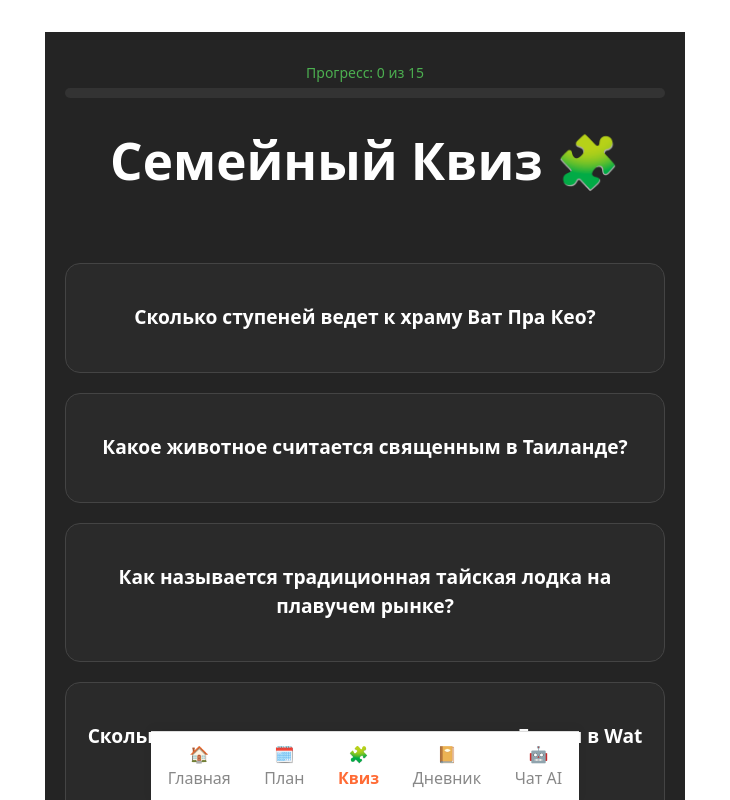
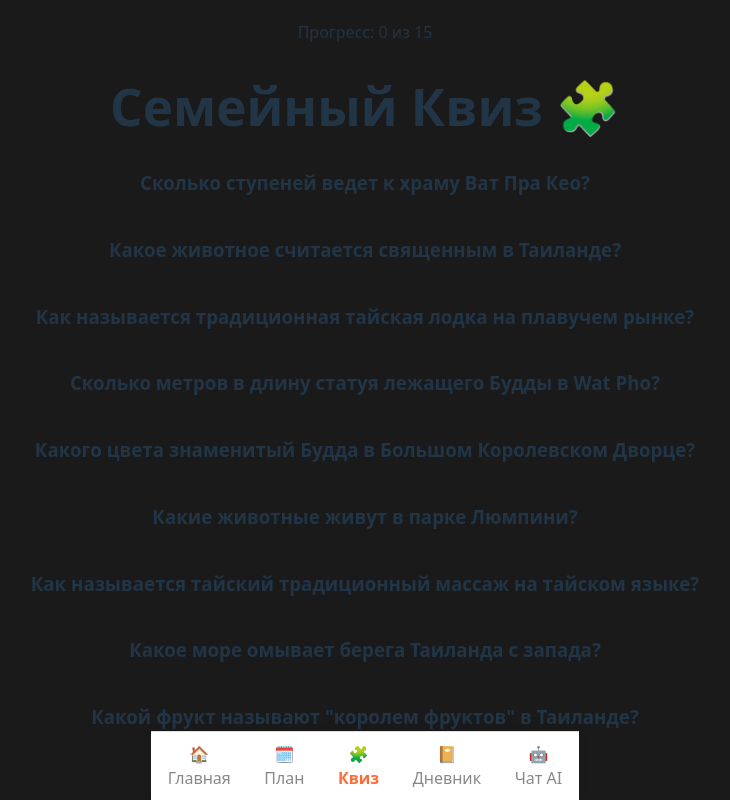
Before and after one commit to Salen79/thailand-family-trip, a React (Vite) app in the folder spa-app/: page /quiz in a window 1280 px wide. Shown: the top 800 px of the page, without its empty margins (275-1005 px from the left). Built offline with nearby package versions, Linux system fonts and the light colour scheme.

Commit message:
debug: force quiz to front with fixed position and high z-index

```diff
--- a/spa-app/src/screens/QuizScreen.css
+++ b/spa-app/src/screens/QuizScreen.css
@@ -1,112 +1,41 @@
 .quiz-container {
+    /* ФОРСИРОВАННЫЙ ВЫВОД НА ПЕРЕДНИЙ ПЛАН */
+    position: fixed !important;
+    top: 0;
+    left: 0;
+    width: 100vw;
+    height: 100vh;
+    background-color: #1a1a1a !important; /* Темный фон, чтобы ничего не просвечивало */
+    z-index: 999999 !important; /* Выше всех возможных меню и кнопок */
+    overflow-y: auto;
     padding: 20px;
-    padding-bottom: 120px;
-    max-width: 600px;
-    margin: 0 auto;
-    color: #ffffff !important;
-    position: relative;
-    z-index: 5;
-}
-
-.quiz-header {
-    text-align: center;
-    margin-bottom: 30px;
-    background: #242424;
-    padding: 10px 0;
-}
-
-.progress-info {
-    font-size: 14px;
-    color: #4caf50;
-    margin-bottom: 5px;
-}
-
-.progress-bar-container {
-    height: 10px;
-    background: #333;
-    border-radius: 5px;
-    margin-bottom: 15px;
-}
-
-.progress-bar-fill {
-    height: 100%;
-    background: #4caf50;
-    transition: width 0.4s ease;
-}
-
-.quiz-card {
-    background: #2a2a2a !important; /* Темный фон для контраста */
-    border-radius: 15px;
-    padding: 20px;
-    margin-bottom: 20px;
-    border: 1px solid #444;
-}
-
-.question-text {
-    margin-bottom: 20px;
-    color: #fff !important;
-    font-size: 1.2rem;
+    box-sizing: border-box;
+    display: block !important;
 }
 
 .answers-grid {
-    display: grid;
-    grid-template-columns: 1fr;
-    gap: 10px;
+    display: flex;
+    flex-direction: column;
+    gap: 15px;
+    margin-top: 20px;
+    position: relative;
+    z-index: 1000000 !important;
 }
 
 .answer-button {
-    background-color: #f0f0f0 !important; /* Светлые кнопки */
-    color: #1a1a1a !important; /* Темный текст */
-    padding: 15px;
-    border-radius: 10px;
-    border: none;
-    font-weight: bold;
-    font-size: 16px;
-    cursor: pointer;
-    touch-action: manipulation;
-    -webkit-tap-highlight-color: transparent;
+    background-color: #ffffff !important;
+    color: #000000 !important;
+    padding: 20px !important;
+    border-radius: 15px !important;
+    border: 3px solid #444 !important;
+    font-size: 18px !important;
+    font-weight: bold !important;
+    cursor: pointer !important;
+    pointer-events: auto !important; /* ПРИНУДИТЕЛЬНО РАЗРЕШАЕМ КЛИКИ */
+    touch-action: manipulation !important;
 }
 
 .answer-button:active {
-    background-color: #ccc !important;
+    background-color: #ffd700 !important;
+    transform: scale(0.95);
 }
-
-.answer-button.selected {
-    background-color: #ffd700 !important;
-    color: #000 !important;
-}
-
-.quiz-card.correct { border-color: #4caf50; }
-.quiz-card.wrong { border-color: #f44336; }
-
-.result-feedback {
-    margin-top: 15px;
-    text-align: center;
-    font-weight: bold;
-}
-
-.golden-card {
-    background: linear-gradient(135deg, #ffd700, #ffb900);
-    padding: 3px;
-    border-radius: 20px;
-    margin-top: 20px;
-}
-
-.golden-content {
-    background: #1a1a1a;
-    border-radius: 17px;
-    padding: 20px;
-    text-align: center;
-    color: #ffd700;
-}
-
-.gold-action-button {
-    background: #ffd700;
-    color: #000;
-    border: none;
-    padding: 12px 24px;
-    border-radius: 25px;
-    font-weight: bold;
-    margin-top: 15px;
-    cursor: pointer;
-}
```
